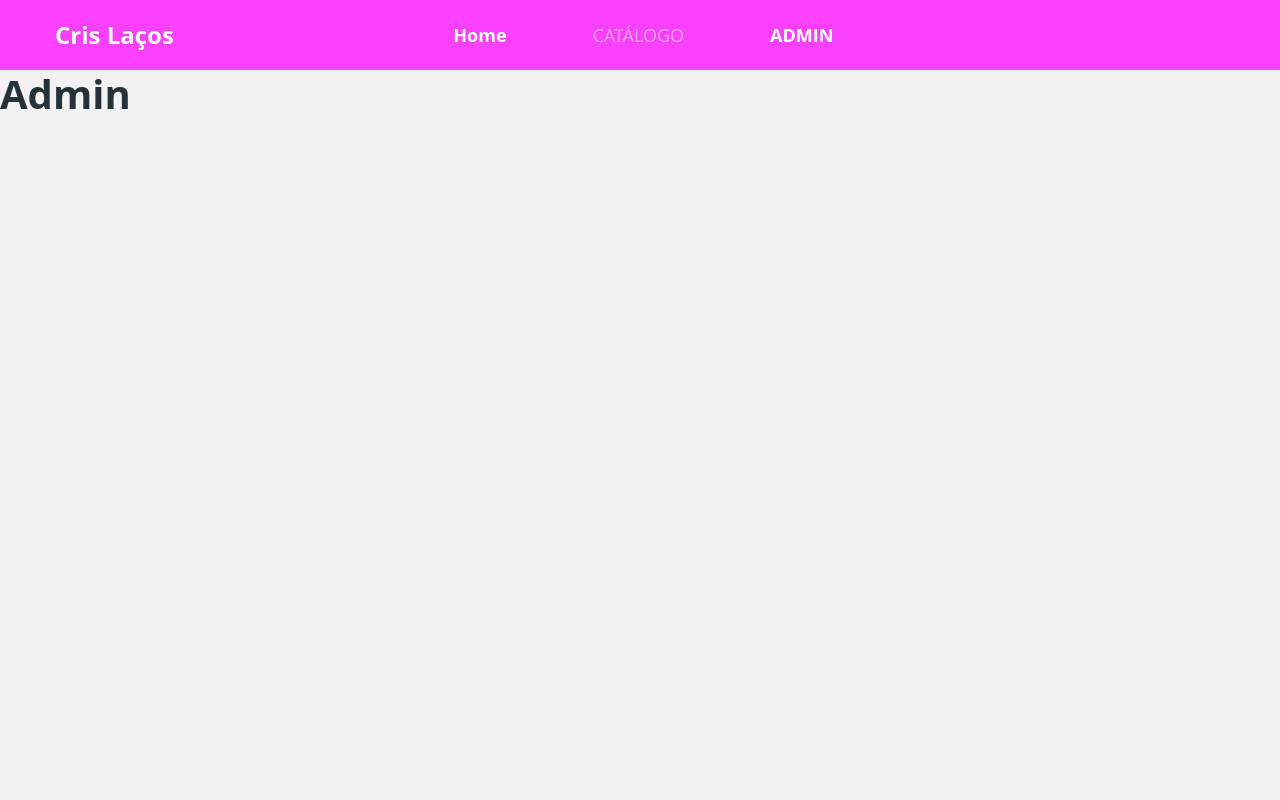
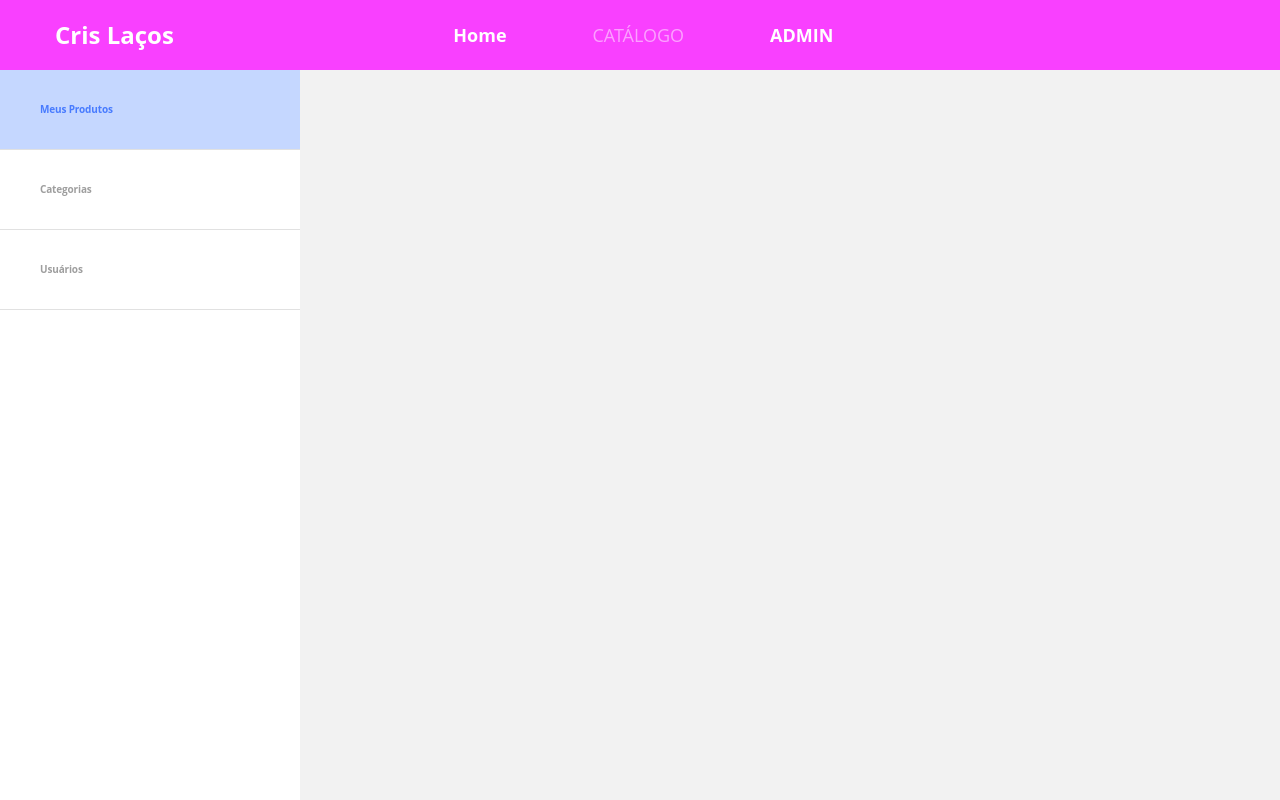
Before and after one commit to HervalMata/clcatalog, a React (Create React App) app in the folder front-web/: page /admin in a window 1280 px wide. Built offline with nearby package versions, Linux system fonts and the light colour scheme; a web font is replaced by a local one.

Commit message:
Add Admin Navbar

```diff
--- /dev/null
+++ b/front-web/src/pages/Admin/components/Navbar/index.tsx
@@ -0,0 +1,19 @@
+import './styles.scss';
+
+const Navbar = () => (
+    <nav className="admin-nav-container">
+        <ul>
+            <li>
+                <a href="link" className="admin-nav-item active">Meus Produtos</a>
+            </li>
+            <li>
+                <a href="link" className="admin-nav-item">Categorias</a>
+            </li>
+            <li>
+                <a href="link" className="admin-nav-item">Usuários</a>
+            </li>
+        </ul>
+    </nav>
+);
+
+export default Navbar;
--- /dev/null
+++ b/front-web/src/pages/Admin/components/Navbar/styles.scss
@@ -0,0 +1,24 @@
+.admin-nav-container {
+  width: 300px;
+  background-color: #FFF;
+  height: calc(100vh - 70px);
+}
+
+.admin-nav-item {
+  height: 80px;
+  display: block;
+  border-bottom: 1px solid #E1E1E1;
+  display: flex;
+  align-items: center;
+  padding-left: 40px;
+  font-weight: bold;
+  font-size: 10px;
+  line-height: 25px;
+  letter-spacing: -0.015em;
+  color: #9E9E9E;
+
+  &.active {
+    background-color: rgba(64, 123, 255, 0.3);
+    color: #487BFF;
+  }
+}
--- a/front-web/src/pages/Admin/index.tsx
+++ b/front-web/src/pages/Admin/index.tsx
@@ -1,6 +1,8 @@
+import Navbar from "./components/Navbar";
+
 const Admin = () => (
     <div>
-        <h1>Admin</h1>
+        <Navbar />
     </div>
 );
 
```
